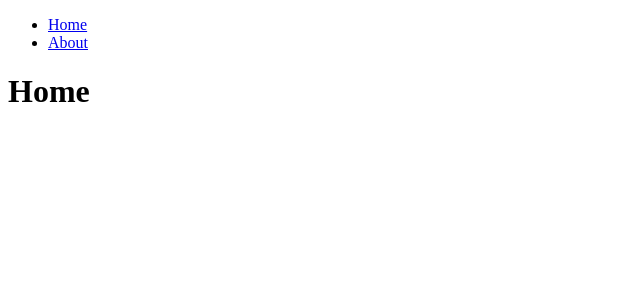
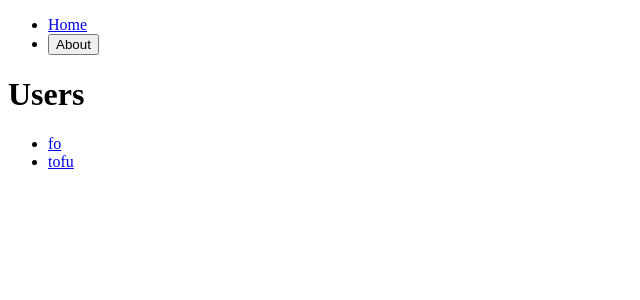
Before and after one commit to Beatnik01/crypto-tracker, a React (Create React App) app: page / in a window 1280 px wide. Shown: the top 300 px of the page, without its empty margins (0-640 px from the left). Built offline with nearby package versions, Linux system fonts and the light colour scheme.

Commit message:
useNavigate & useParams

```diff
--- a/src/Root.tsx
+++ b/src/Root.tsx
@@ -1,5 +1,5 @@
 import { Outlet } from "react-router";
-import Header from "./screens/components/Header";
+import Header from "./components/Header";
 
 function Root() {
   return (
--- a/src/Router.tsx
+++ b/src/Router.tsx
@@ -2,6 +2,8 @@
 import Root from "./Root";
 import About from "./screens/About";
 import Home from "./screens/Home";
+import NotFound from "./screens/NotFound";
+import User from "./screens/users/User";
 
 const router = createBrowserRouter([
   {
@@ -16,7 +18,12 @@
         path: "about",
         element: <About />,
       },
+      {
+        path: "users/:userId",
+        element: <User />,
+      },
     ],
+    errorElement: <NotFound />,
   },
 ]);
 
--- a/src/screens/components/Header.tsx
+++ b/src/components/Header.tsx
@@ -1,6 +1,10 @@
-import { Link } from "react-router-dom";
+import { Link, useNavigate } from "react-router-dom";
 
 function Header() {
+  const navigate = useNavigate();
+  const onAboutClick = () => {
+    navigate("/about");
+  };
   return (
     <header>
       <ul>
@@ -8,7 +12,7 @@
           <Link to={"/"}>Home</Link>
         </li>
         <li>
-          <Link to={"/about"}>About</Link>
+          <button onClick={onAboutClick}>About</button>
         </li>
       </ul>
     </header>
--- /dev/null
+++ b/src/db.ts
@@ -0,0 +1,10 @@
+export const users = [
+  {
+    id: 1,
+    name: "fo",
+  },
+  {
+    id: 2,
+    name: "tofu",
+  },
+];
--- a/src/screens/Home.tsx
+++ b/src/screens/Home.tsx
@@ -1,5 +1,19 @@
+import { Link } from "react-router-dom";
+import { users } from "../db";
+
 function Home() {
-  return <h1>Home</h1>;
+  return (
+    <div>
+      <h1>Users</h1>
+      <ul>
+        {users.map((user) => (
+          <li key={user.id}>
+            <Link to={`/users/${user.id}`}>{user.name}</Link>
+          </li>
+        ))}
+      </ul>
+    </div>
+  );
 }
 
 export default Home;
--- /dev/null
+++ b/src/screens/NotFound.tsx
@@ -0,0 +1,5 @@
+function NotFound() {
+  return <h1>404 Not Found</h1>;
+}
+
+export default NotFound;
--- /dev/null
+++ b/src/screens/users/User.tsx
@@ -0,0 +1,13 @@
+import { useParams } from "react-router";
+import { users } from "../../db";
+
+function User() {
+  const { userId } = useParams();
+  return (
+    <h1>
+      User with it {userId} is named: {users[Number(userId) - 1].name}
+    </h1>
+  );
+}
+
+export default User;
```
